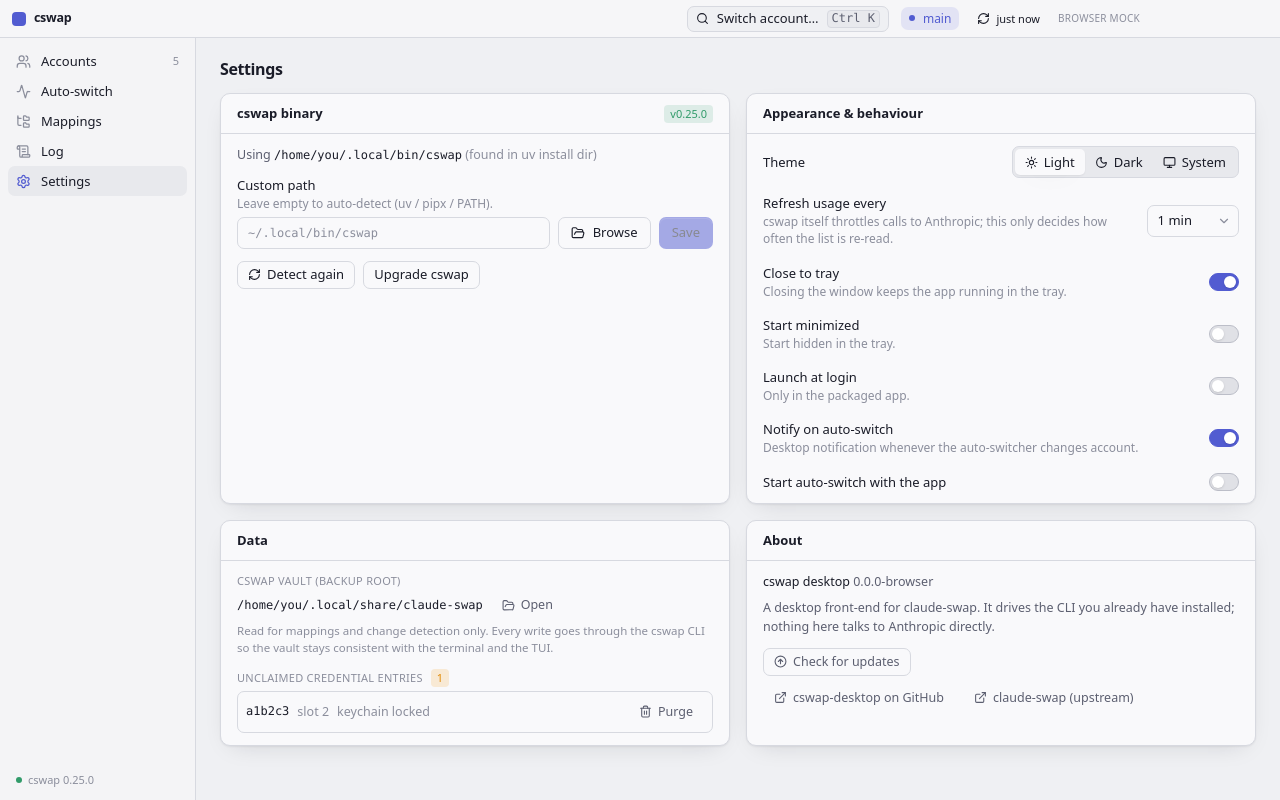
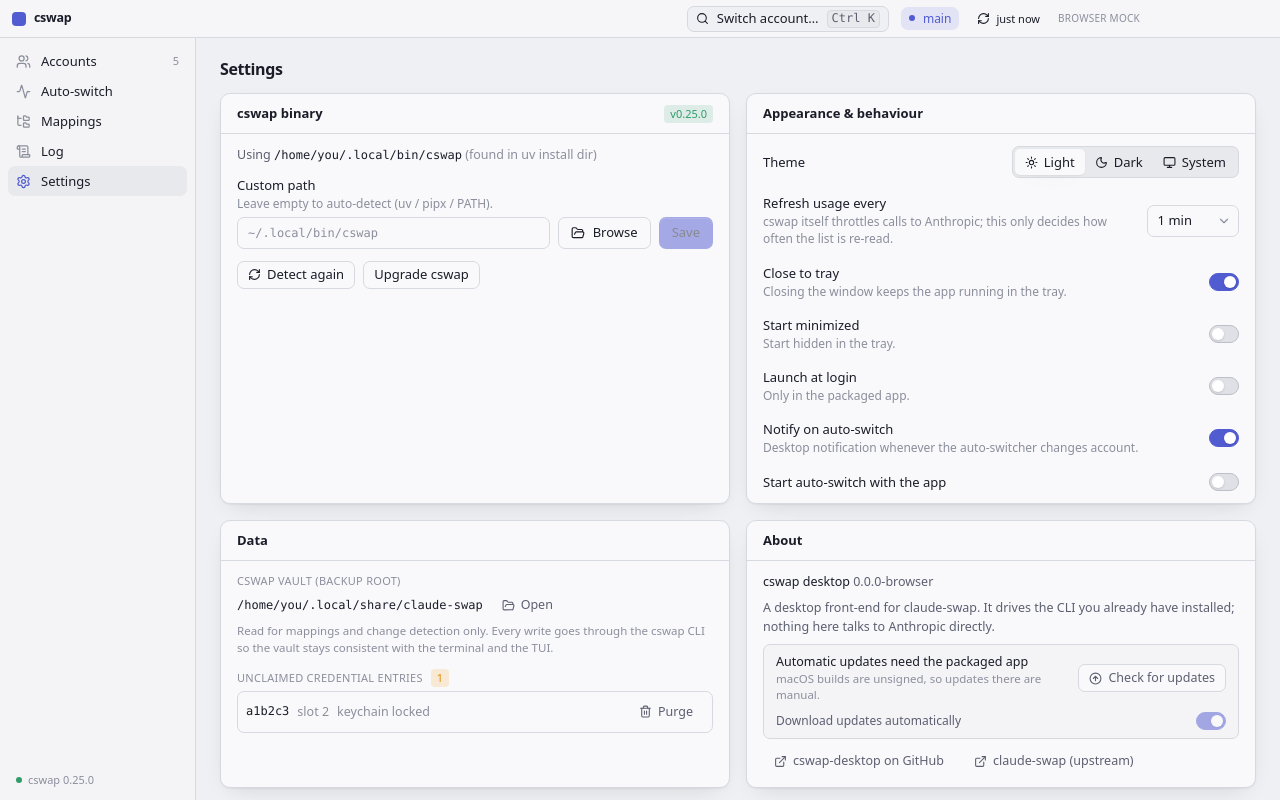
Before and after one commit to TheSkinnyRat/cswap-desktop, a React (Vite) app: page /home/you/.local/share/claude-swap/settings.json in a window 1280 px wide. Both pictures are taken after a click on the button "Settings". Built offline with nearby package versions, Linux system fonts and the light colour scheme.

Commit message:
feat: automatic updates via electron-updater (GitHub releases) — background download, install on quit or on request; 0.1.1

```diff
--- a/package.json
+++ b/package.json
@@ -1,6 +1,6 @@
 {
   "name": "cswap-desktop",
-  "version": "0.1.0",
+  "version": "0.1.1",
   "description": "Desktop app for claude-swap (cswap): manage and switch Claude Code accounts without the terminal.",
   "main": "./out/main/index.js",
   "author": "Purwa Sabrang Ramadhan",
@@ -27,6 +27,7 @@
   },
   "dependencies": {
     "@fontsource-variable/inter": "^5.3.0",
+    "electron-updater": "^6.8.9",
     "lucide-react": "^1.41.0",
     "react": "^19.2.8",
     "react-dom": "^19.2.8"
--- a/src/main/core.ts
+++ b/src/main/core.ts
@@ -6,6 +6,7 @@
 import { AutoSwitchRunner } from './cswap/auto'
 import { findUv, resolveCswap } from './cswap/resolve'
 import { SettingsStore } from './settings'
+import { Updater } from './updater'
 import { VaultWatcher, defaultVaultPath, readMappingsFile, vaultFromSettingsPath } from './vault'
 import type {
   AccountsState,
@@ -24,6 +25,7 @@
   readonly auto = new AutoSwitchRunner()
   readonly settings: SettingsStore
   readonly vault = new VaultWatcher()
+  readonly updater = new Updater()
   private binary: CswapBinaryInfo | null = null
   private accounts: AccountsState = { payload: null, fetchedAt: null, refreshing: false, error: null }
   private refreshTimer: NodeJS.Timeout | null = null
@@ -39,13 +41,16 @@
     this.settings.on('change', (s) => {
       this.emit('settings', s)
       this.scheduleRefresh()
+      this.updater.schedule(s.autoUpdate)
     })
     this.vault.on('change', () => void this.refresh())
+    this.updater.on('state', (st) => this.emit('updater', st))
   }
 
   async init(): Promise<void> {
     await this.detectBinary()
     this.scheduleRefresh()
+    this.updater.schedule(this.settings.get().autoUpdate)
     if (this.binary?.path) {
       void this.refresh()
       if (this.settings.get().autoStartAutoSwitch) this.auto.start(this.driver.getBinary(), { dryRun: this.settings.get().autoDryRun })
@@ -168,6 +173,7 @@
 
   dispose(): void {
     if (this.refreshTimer) clearInterval(this.refreshTimer)
+    this.updater.dispose()
     this.vault.close()
     void this.auto.stop()
   }
--- a/src/main/ipc.ts
+++ b/src/main/ipc.ts
@@ -29,6 +29,7 @@
   core.on('autoStatus', (s) => broadcast(IPC.evAutoStatus, s))
   core.on('log', (e) => broadcast(IPC.evCommandLog, e))
   core.on('settings', (s) => broadcast(IPC.evSettings, s))
+  core.on('updater', (s) => broadcast(IPC.evUpdater, s))
   core.on('binary', (b) => broadcast(IPC.evBinary, b))
 
   const d = core.driver
@@ -101,6 +102,9 @@
   ipcMain.handle(IPC.tokenStatus, () => d.tokenStatus())
   ipcMain.handle(IPC.launchSession, (_e, t: string) => launchSession(d.getBinary(), t))
   ipcMain.handle(IPC.checkForUpdate, () => checkForUpdate(appInfo().version))
+  ipcMain.handle(IPC.updaterState, () => core.updater.getState())
+  ipcMain.handle(IPC.updaterCheck, () => core.updater.check())
+  ipcMain.handle(IPC.updaterInstall, () => core.updater.install())
   ipcMain.handle(IPC.autoOnce, async (_e, o?: { dryRun?: boolean }) => core.afterMutation(await d.autoOnce(!!o?.dryRun)))
   ipcMain.handle(IPC.autoStart, (_e, o?: { dryRun?: boolean }) => {
     core.settings.set({ autoDryRun: !!o?.dryRun })
--- /dev/null
+++ b/src/main/updater.ts
@@ -0,0 +1,78 @@
+import { app } from 'electron'
+import { EventEmitter } from 'node:events'
+import pkg from '../../package.json'
+import type { UpdaterState } from '@shared/types'
+
+const RELEASES_URL = 'https://github.com/TheSkinnyRat/cswap-desktop/releases/latest'
+
+// Auto-update via electron-updater against GitHub releases (latest.yml is published
+// by electron-builder). Downloads in the background and installs on quit or on request.
+// Only active in the packaged app; dev/e2e get a 'disabled' state and nothing else.
+export class Updater extends EventEmitter {
+  private state: UpdaterState = { status: app.isPackaged ? 'idle' : 'disabled', current: pkg.version, releaseUrl: RELEASES_URL }
+  private timer: NodeJS.Timeout | null = null
+  private ready = false
+  private auto: typeof import('electron-updater').autoUpdater | null = null
+
+  getState(): UpdaterState {
+    return { ...this.state }
+  }
+
+  private set(patch: Partial<UpdaterState>): void {
+    this.state = { ...this.state, ...patch }
+    this.emit('state', this.getState())
+  }
+
+  private async init(): Promise<boolean> {
+    if (this.ready) return !!this.auto
+    this.ready = true
+    if (!app.isPackaged || process.platform === 'darwin') {
+      // macOS needs a signed app for Squirrel.Mac; unsigned builds stay on the manual path.
+      this.set({ status: 'disabled' })
+      return false
+    }
+    const { autoUpdater } = await import('electron-updater')
+    this.auto = autoUpdater
+    autoUpdater.autoDownload = true
+    autoUpdater.autoInstallOnAppQuit = true
+    autoUpdater.allowPrerelease = false
+    autoUpdater.logger = null
+    // Builds are unsigned, so the NSIS signature check has nothing to compare against.
+    ;(autoUpdater as unknown as { verifyUpdateCodeSignature: () => Promise<null> }).verifyUpdateCodeSignature = async () => null
+    autoUpdater.on('checking-for-update', () => this.set({ status: 'checking', error: undefined }))
+    autoUpdater.on('update-available', (info) => this.set({ status: 'available', version: info.version, percent: 0, checkedAt: new Date().toISOString() }))
+    autoUpdater.on('update-not-available', (info) => this.set({ status: 'not-available', version: info.version, checkedAt: new Date().toISOString() }))
+    autoUpdater.on('download-progress', (p) => this.set({ status: 'downloading', percent: Math.round(p.percent) }))
+    autoUpdater.on('update-downloaded', (info) => this.set({ status: 'downloaded', version: info.version, percent: 100 }))
+    autoUpdater.on('error', (err) => this.set({ status: 'error', error: err?.message ?? String(err) }))
+    return true
+  }
+
+  async check(): Promise<UpdaterState> {
+    if (!(await this.init()) || !this.auto) return this.getState()
+    if (this.state.status === 'downloading' || this.state.status === 'downloaded') return this.getState()
+    try {
+      await this.auto.checkForUpdates()
+    } catch (e) {
+      this.set({ status: 'error', error: (e as Error).message })
+    }
+    return this.getState()
+  }
+
+  // Check shortly after start, then every six hours while the app lives.
+  schedule(enabled: boolean): void {
+    if (this.timer) clearInterval(this.timer)
+    this.timer = null
+    if (!enabled) return
+    setTimeout(() => void this.check(), 15000)
+    this.timer = setInterval(() => void this.check(), 6 * 3600 * 1000)
+  }
+
+  install(): void {
+    if (this.auto && this.state.status === 'downloaded') this.auto.quitAndInstall(false, true)
+  }
+
+  dispose(): void {
+    if (this.timer) clearInterval(this.timer)
+  }
+}
--- a/src/preload/index.ts
+++ b/src/preload/index.ts
@@ -36,6 +36,9 @@
   tokenStatus: () => ipcRenderer.invoke(IPC.tokenStatus),
   launchSession: (t) => ipcRenderer.invoke(IPC.launchSession, t),
   checkForUpdate: () => ipcRenderer.invoke(IPC.checkForUpdate),
+  updaterState: () => ipcRenderer.invoke(IPC.updaterState),
+  updaterCheck: () => ipcRenderer.invoke(IPC.updaterCheck),
+  updaterInstall: () => ipcRenderer.invoke(IPC.updaterInstall),
   autoOnce: (o) => ipcRenderer.invoke(IPC.autoOnce, o),
   autoStart: (o) => ipcRenderer.invoke(IPC.autoStart, o),
   autoStop: () => ipcRenderer.invoke(IPC.autoStop),
@@ -60,6 +63,7 @@
   onCommandLog: on(IPC.evCommandLog),
   onSettings: on(IPC.evSettings),
   onNavigate: on(IPC.evNavigate),
+  onUpdater: on(IPC.evUpdater),
   onBinary: on(IPC.evBinary)
 }
 
--- a/src/renderer/src/App.tsx
+++ b/src/renderer/src/App.tsx
@@ -9,10 +9,15 @@
 import { SettingsPage } from './pages/Settings'
 import { Onboarding } from './pages/Onboarding'
 import { useStore, useTheme } from './lib/store'
+import { useToast } from './lib/toast'
 
 export function App(): React.JSX.Element {
-  const { settings, page, binary, setPage, refresh } = useStore()
+  const { settings, page, binary, setPage, refresh, updater } = useStore()
+  const { notify } = useToast()
   const [palette, setPalette] = useState(false)
+  useEffect(() => {
+    if (updater.status === 'downloaded') notify('info', `Update ${updater.version} downloaded`, 'Restart from Settings → About to install it; otherwise it installs when you quit.')
+  }, [updater.status, updater.version, notify])
   useTheme(settings.theme)
 
   useEffect(() => {
--- a/src/renderer/src/components/Sidebar.tsx
+++ b/src/renderer/src/components/Sidebar.tsx
@@ -11,7 +11,7 @@
 ]
 
 export function Sidebar(): React.JSX.Element {
-  const { page, setPage, binary, auto, accounts } = useStore()
+  const { page, setPage, binary, auto, accounts, updater } = useStore()
   const count = accounts.payload?.accounts.length
   return (
     <nav className="flex w-[196px] shrink-0 flex-col border-r border-border bg-surface/40 px-2 py-2" aria-label="Main">
@@ -27,6 +27,7 @@
           <span className="flex-1 text-left">{it.label}</span>
           {it.id === 'accounts' && count !== undefined && <span className="text-[11px] text-fg-3">{count}</span>}
           {it.id === 'auto' && auto.running && <span className="h-[6px] w-[6px] rounded-full bg-ok" title="Auto-switch running" />}
+          {it.id === 'settings' && updater.status === 'downloaded' && <span className="h-[6px] w-[6px] rounded-full bg-accent" title={`Update ${updater.version} ready`} />}
         </button>
       ))}
       <div className="flex-1" />
--- a/src/renderer/src/lib/mock.ts
+++ b/src/renderer/src/lib/mock.ts
@@ -146,6 +146,9 @@
     upgradeCswap: async () => okOut('claude-swap is already at the latest version'),
     tokenStatus: async () => okOut('Account-1: you@example.com\n  token: valid (expires in 6h) source=keychain\nAccount-2: work@company.com\n  token: expired'),
     launchSession: async (t) => ({ ok: true, value: { command: `cswap run ${t}` } }),
+    updaterState: async () => ({ status: 'disabled', current: '0.0.0-browser' }),
+    updaterCheck: async () => ({ status: 'disabled', current: '0.0.0-browser' }),
+    updaterInstall: async () => {},
     checkForUpdate: async () => ({ current: '0.1.0', latest: '0.1.0', url: 'https://github.com/TheSkinnyRat/cswap-desktop/releases/latest', updateAvailable: false }),
     autoOnce: async () => ({ ok: true, value: { exitCode: 2, outcome: 'no-action', events: [{ schemaVersion: 1, event: 'no-switch', ts: new Date().toISOString(), reason: 'below-threshold', detail: 'active headroom 55%' }] } }),
     autoStart: async (o) => {
@@ -190,6 +193,7 @@
     onCommandLog: on('log'),
     onSettings: on('settings'),
     onNavigate: on('navigate'),
+    onUpdater: on('updater'),
     onBinary: on('binary')
   }
 }
--- a/src/renderer/src/lib/store.tsx
+++ b/src/renderer/src/lib/store.tsx
@@ -1,5 +1,5 @@
 import { createContext, useCallback, useContext, useEffect, useMemo, useRef, useState, type ReactNode } from 'react'
-import type { AccountsState, AppSettings, AutoEvent, AutoStatus, CommandLogEntry, CswapBinaryInfo } from '@shared/types'
+import type { AccountsState, AppSettings, AutoEvent, AutoStatus, CommandLogEntry, CswapBinaryInfo, UpdaterState } from '@shared/types'
 import { DEFAULT_SETTINGS } from '@shared/types'
 import { api } from './api'
 
@@ -12,6 +12,7 @@
   auto: AutoStatus
   autoEvents: AutoEvent[]
   log: CommandLogEntry[]
+  updater: UpdaterState
   page: Page
   setPage: (p: Page) => void
   refresh: () => Promise<void>
@@ -29,6 +30,7 @@
   const [auto, setAuto] = useState<AutoStatus>({ running: false })
   const [autoEvents, setAutoEvents] = useState<AutoEvent[]>([])
   const [log, setLog] = useState<CommandLogEntry[]>([])
+  const [updater, setUpdater] = useState<UpdaterState>({ status: 'disabled', current: '' })
   const [page, setPage] = useState<Page>('accounts')
   const [now, setNow] = useState(Date.now())
   const mounted = useRef(true)
@@ -41,6 +43,7 @@
     void api.autoStatus().then((a) => mounted.current && setAuto(a))
     void api.autoEvents().then((e) => mounted.current && setAutoEvents(e))
     void api.getCommandLog().then((l) => mounted.current && setLog(l))
+    void api.updaterState().then((u) => mounted.current && setUpdater(u))
     const offs = [
       api.onAccounts((s) => setAccounts(s)),
       api.onSettings((s) => setSettings(s)),
@@ -48,6 +51,7 @@
       api.onAutoEvent((e) => setAutoEvents((prev) => [...prev.slice(-499), e])),
       api.onCommandLog((e) => setLog((prev) => [...prev.slice(-299), e])),
       api.onNavigate((p) => setPage(p as Page)),
+      api.onUpdater((u) => setUpdater(u)),
       api.onBinary((b) => setBinary(b))
     ]
     const t = setInterval(() => setNow(Date.now()), 15000)
@@ -73,8 +77,8 @@
   }, [])
 
   const value = useMemo<Store>(
-    () => ({ accounts, settings, binary, auto, autoEvents, log, page, setPage, refresh, updateSettings, redetect, now }),
-    [accounts, settings, binary, auto, autoEvents, log, page, refresh, updateSettings, redetect, now]
+    () => ({ accounts, settings, binary, auto, autoEvents, log, updater, page, setPage, refresh, updateSettings, redetect, now }),
+    [accounts, settings, binary, auto, autoEvents, log, updater, page, refresh, updateSettings, redetect, now]
   )
   return <Ctx.Provider value={value}>{children}</Ctx.Provider>
 }
--- a/src/renderer/src/pages/Settings.tsx
+++ b/src/renderer/src/pages/Settings.tsx
@@ -8,7 +8,7 @@
 import { PageHeader } from '../components/PageHeader'
 
 export function SettingsPage(): React.JSX.Element {
-  const { settings, updateSettings, binary, redetect } = useStore()
+  const { settings, updateSettings, binary, redetect, updater } = useStore()
   const { notify } = useToast()
   const [pathDraft, setPathDraft] = useState(settings.cswapPath ?? '')
   const [vault, setVault] = useState<string | null>(null)
@@ -215,7 +215,33 @@
               {info?.electron && <span className="text-fg-3"> · Electron {info.electron}</span>}
             </div>
             <p>A desktop front-end for claude-swap. It drives the CLI you already have installed; nothing here talks to Anthropic directly.</p>
-            <div className="flex flex-wrap items-center gap-2 pt-1">
+            <div className="rounded-md border border-border bg-bg/50 px-3 py-2" data-testid="updater">
+              <div className="flex items-center justify-between gap-3">
+                <div className="min-w-0">
+                  <div className="text-[12.5px] font-medium text-fg">
+                    {updater.status === 'disabled' && (info?.electron ? 'Automatic updates are off in this build' : 'Automatic updates need the packaged app')}
+                    {updater.status === 'idle' && 'Automatic updates on'}
+                    {updater.status === 'checking' && 'Checking for updates…'}
+                    {updater.status === 'not-available' && 'You are on the latest version'}
+                    {updater.status === 'available' && `Version ${updater.version} found — downloading`}
+                    {updater.status === 'downloading' && `Downloading ${updater.version}… ${updater.percent ?? 0}%`}
+                    {updater.status === 'downloaded' && `Version ${updater.version} is ready to install`}
+                    {updater.status === 'error' && 'Update check failed'}
+                  </div>
+                  <div className="text-[11.5px] text-fg-3">
+                    {updater.status === 'error' ? updater.error : updater.status === 'disabled' && platform !== 'win32' ? 'macOS builds are unsigned, so updates there are manual.' : updater.checkedAt ? `Checked ${new Date(updater.checkedAt).toLocaleTimeString([], { hour: '2-digit', minute: '2-digit' })} · installs on quit or on request` : 'Checks at start and every 6 hours; installs on quit or on request.'}
+                  </div>
+                </div>
+                <div className="flex shrink-0 items-center gap-2">
+                  {updater.status === 'downloaded' ? (
+                    <Button size="sm" variant="primary" icon={<ArrowUpCircle size={13} />} onClick={() => void api.updaterInstall()} data-testid="update-install">
+                      Restart & install
+                    </Button>
+                  ) : updater.status !== 'disabled' ? (
+                    <Button size="sm" loading={updater.status === 'checking' || updater.status === 'downloading' || updater.status === 'available'} icon={<RefreshCw size={13} />} onClick={() => void api.updaterCheck()} data-testid="update-check">
+                      Check now
+                    </Button>
+                  ) : (
                     <Button
                       size="sm"
                       icon={<ArrowUpCircle size={13} />}
@@ -233,11 +259,23 @@
                     >
                       Check for updates
                     </Button>
+                  )}
                   {update?.updateAvailable && update.url && (
                     <Button size="sm" variant="primary" icon={<ExternalLink size={13} />} onClick={() => void api.openExternal(update.url!)}>
                       Get {update.latest}
                     </Button>
                   )}
+                </div>
+              </div>
+              {(updater.status === 'downloading' || updater.status === 'available') && (
+                <div className="mt-2 h-[4px] w-full overflow-hidden rounded-full bg-surface-3">
+                  <div className="h-full rounded-full bg-accent transition-[width] duration-300" style={{ width: `${updater.percent ?? 0}%` }} />
+                </div>
+              )}
+              <label className="mt-2 flex items-center justify-between gap-3 text-[12px] text-fg-2">
+                Download updates automatically
+                <Switch checked={settings.autoUpdate} onChange={(v) => void updateSettings({ autoUpdate: v })} label="Download updates automatically" disabled={updater.status === 'disabled'} />
+              </label>
             </div>
             <div className="flex flex-wrap gap-2">
               <Button size="sm" variant="ghost" icon={<ExternalLink size={13} />} onClick={() => void api.openExternal('https://github.com/TheSkinnyRat/cswap-desktop')}>
--- a/src/shared/types.ts
+++ b/src/shared/types.ts
@@ -171,6 +171,16 @@
   error?: string
 }
 
+export interface UpdaterState {
+  status: 'disabled' | 'idle' | 'checking' | 'available' | 'downloading' | 'downloaded' | 'not-available' | 'error'
+  current: string
+  version?: string
+  percent?: number
+  error?: string
+  checkedAt?: string
+  releaseUrl?: string
+}
+
 export interface CswapBinaryInfo {
   path: string | null
   source: 'settings' | 'uv' | 'pipx' | 'path' | 'none'
@@ -191,6 +201,7 @@
   notifyOnAutoSwitch: boolean
   autoStartAutoSwitch: boolean
   autoDryRun: boolean
+  autoUpdate: boolean
 }
 
 export const DEFAULT_SETTINGS: AppSettings = {
@@ -202,7 +213,8 @@
   launchAtLogin: false,
   notifyOnAutoSwitch: true,
   autoStartAutoSwitch: false,
-  autoDryRun: false
+  autoDryRun: false,
+  autoUpdate: true
 }
 
 export type Result<T> = { ok: true; value: T } | { ok: false; error: CswapError }
@@ -276,6 +288,9 @@
   tokenStatus(): Promise<Result<PlainOutput>>
   launchSession(target: string): Promise<Result<{ command: string }>>
   checkForUpdate(): Promise<UpdateInfo>
+  updaterState(): Promise<UpdaterState>
+  updaterCheck(): Promise<UpdaterState>
+  updaterInstall(): Promise<void>
   // auto-switch process
   autoStart(opts?: { dryRun?: boolean }): Promise<AutoStatus>
   autoStop(): Promise<AutoStatus>
@@ -304,6 +319,7 @@
   onCommandLog(cb: (entry: CommandLogEntry) => void): () => void
   onSettings(cb: (s: AppSettings) => void): () => void
   onNavigate(cb: (page: string) => void): () => void
+  onUpdater(cb: (st: UpdaterState) => void): () => void
   onBinary(cb: (info: CswapBinaryInfo) => void): () => void
 }
 
@@ -334,6 +350,10 @@
   tokenStatus: 'cswap:tokenStatus',
   launchSession: 'cswap:launchSession',
   checkForUpdate: 'app:checkForUpdate',
+  updaterState: 'update:state',
+  updaterCheck: 'update:check',
+  updaterInstall: 'update:install',
+  evUpdater: 'ev:updater',
   autoOnce: 'auto:once',
   autoStart: 'auto:start',
   autoStop: 'auto:stop',
```
Also changed, not shown: 2 other files (tests, documents, lock files or other folders). Lines whose indentation alone changed are shown as unchanged.
